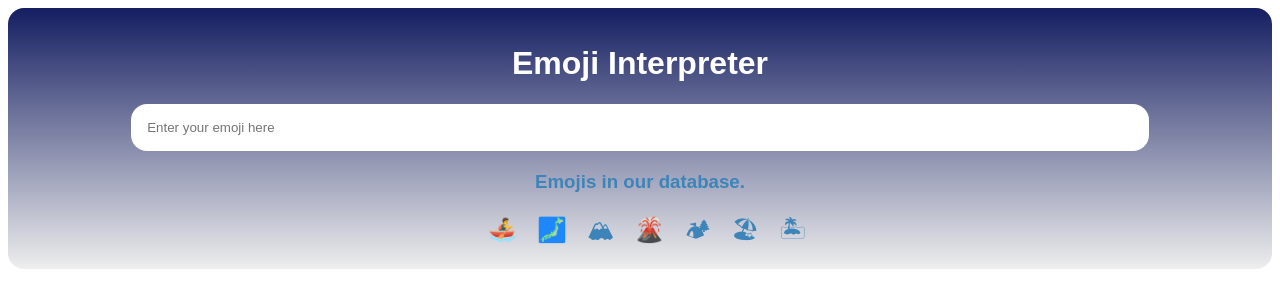
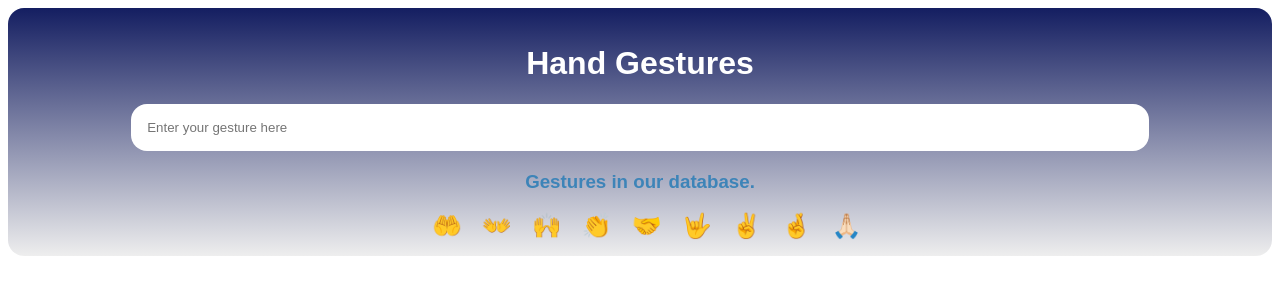
Before and after one commit to rdshinde/react-emoji-interpreter, a React (Create React App) app: page / in a window 1280 px wide. Shown: the top 308 px of the page. Built offline with nearby package versions, Linux system fonts and the light colour scheme.

Commit message:
feat: customised for hand gestures

```diff
--- a/src/App.js
+++ b/src/App.js
@@ -2,13 +2,15 @@ import "./styles.css";
 import React, { useState } from "react";
 // our emoji database
 var emojiDictionary = {
-  "🚣‍♂️": "Person Rowing Boat",
-  "🗾": "Map of Japan",
-  "🏔": "Snow-Capped Mountain",
-  "🌋": "Volcano",
-  "🏕": "Camping",
-  "🏖": "Beach with Umbrella",
-  "🏝": "Desert Island"
+  "🤲": "Dua",
+  "👐": " Open Hands (Hug)",
+  "🙌": "Praise",
+  "👏": "Clapping",
+  "🤝": "Handshake",
+  "🤟": "Love You",
+  "✌️": "Victory",
+  "🤞": "Good Luck",
+  "🙏🏻": "Namaste"
 };
 export default function App() {
   // if user clicks on emoji in our database
@@ -30,16 +32,16 @@ export default function App() {
 
   return (
     <div className="App">
-      <h1>Emoji Interpreter</h1>
+      <h1>Hand Gestures</h1>
       <input
-        placeholder="Enter your emoji here"
+        placeholder="Enter your gesture here"
         onChange={emojiInputHandler}
       ></input>
       <div>
         <h2>{meaning}</h2>
       </div>
       <div>
-        <h3>Emojis in our database.</h3>
+        <h3>Gestures in our database.</h3>
       </div>
       {Object.keys(emojiDictionary).map((item) => {
         return (
```
